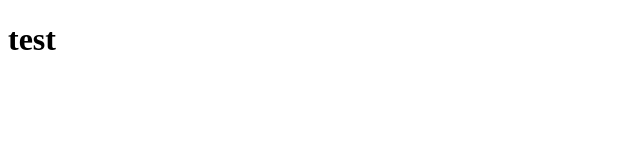
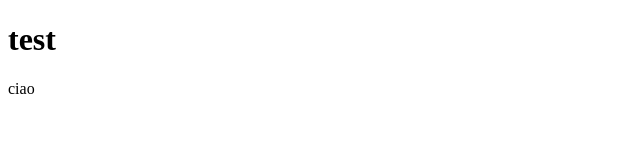
Before and after one commit to valkqt/TestRepo, a plain HTML site: page index.html in a window 1280 px wide. Shown: the full height of the page, 0-640 px from the left. Drawn offline with Linux system fonts and the light colour scheme.

Commit message:
inserito paragraph

```diff
--- a/index.html
+++ b/index.html
@@ -7,5 +7,7 @@
 </head>
 <body>
     <h1>test</h1>
+
+    <p>ciao</p>
 </body>
 </html>
```
